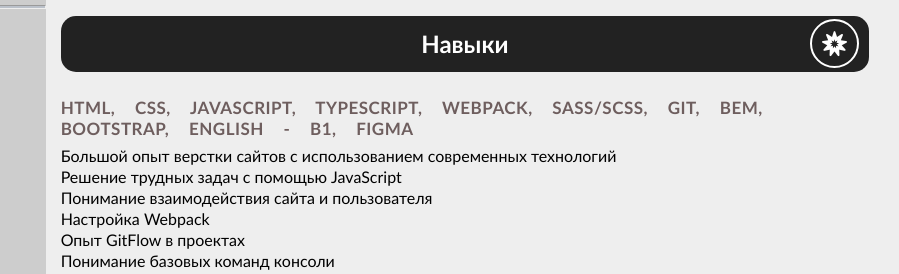
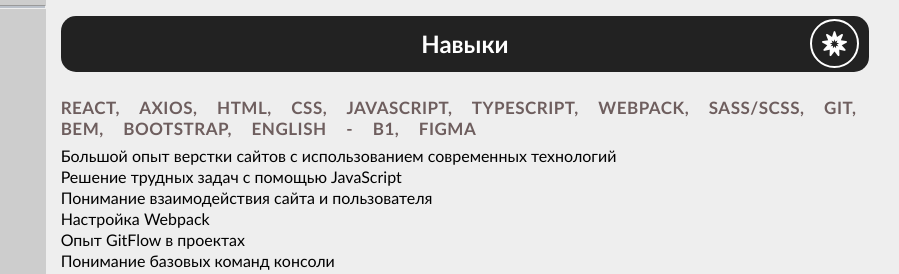
Before and after one commit to AbzMijon/Resume, a plain HTML site: page index.html in a window 1280 px wide. Shown: the part 526-800 px from the top of the page, 381-1280 px from the left. Drawn offline with Linux system fonts and the light colour scheme.

Commit message:
fix item

```diff
--- a/index.html
+++ b/index.html
@@ -121,7 +121,7 @@
                     <div class="right__name-block">
                         <h4 class="right__title">Навыки<i class="fa-solid fa-bahai"></i></h4>
                     </div>
-                    <p class="skills__row">HTML, CSS, JavaScript, TypeScript, Webpack, SASS/SCSS, Git, BEM, Bootstrap,
+                    <p class="skills__row">React, Axios, HTML, CSS, JavaScript, TypeScript, Webpack, SASS/SCSS, Git, BEM, Bootstrap,
                         English - B1, Figma</p>
                     <ul class="skills__list">
                         <li class="skills__item">Большой опыт верстки сайтов с использованием современных технологий
```
